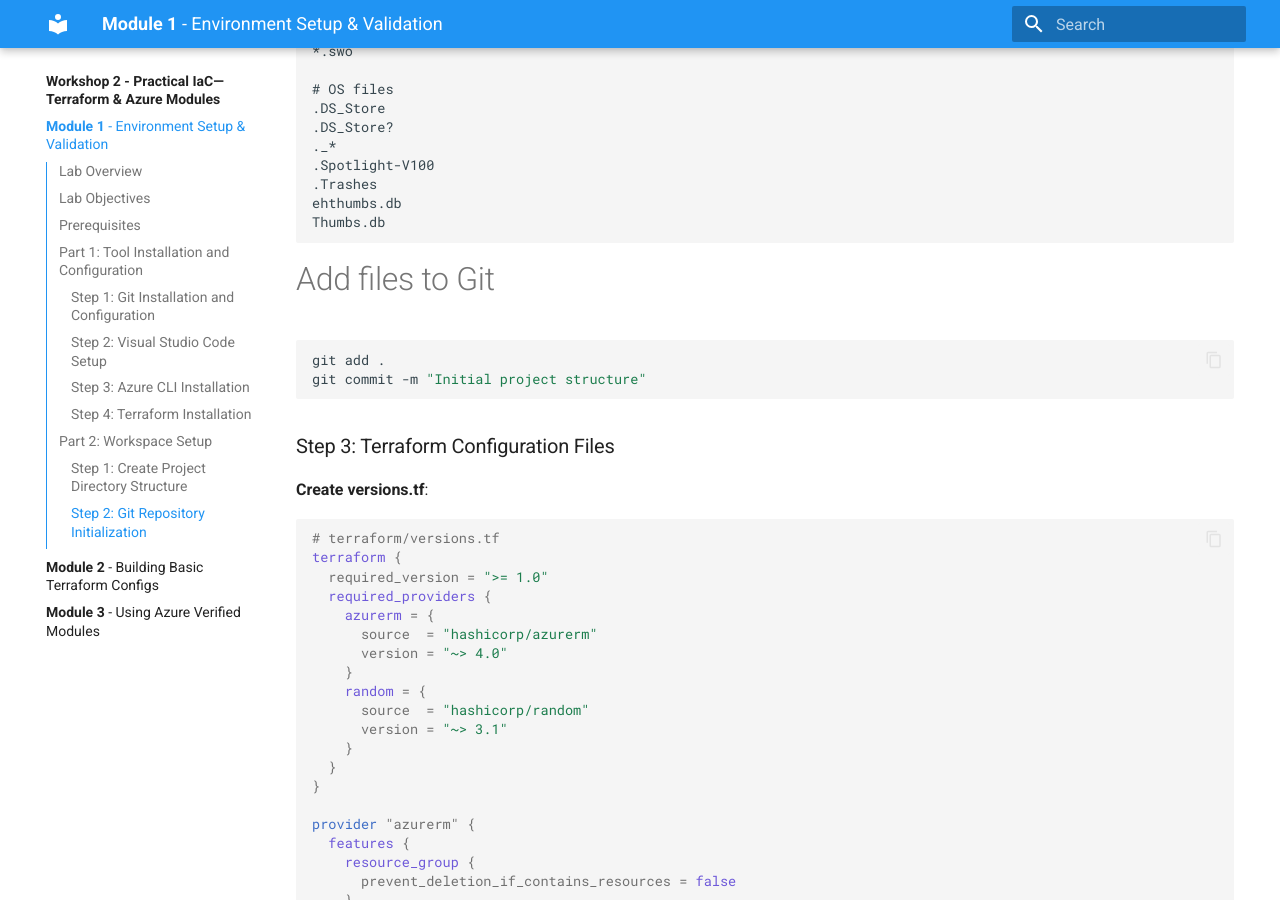
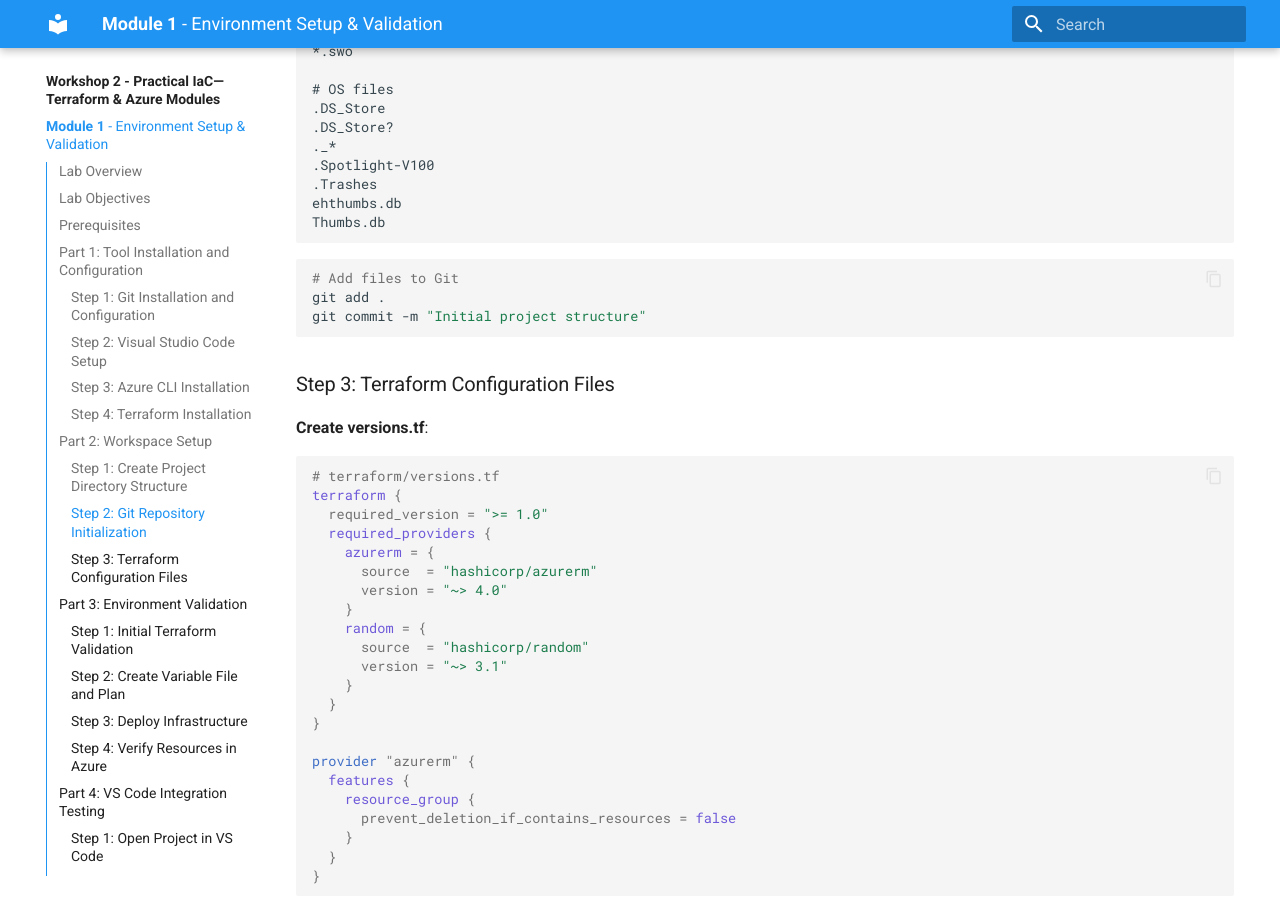
Before and after one commit to lrivallain/ms-alz-workshop, an MkDocs documentation site: the page built from docs/Workshop-2-Practical-IaC-Terraform-Azure-Modules/content/01-environment-setup.md, in a window 1280 px wide and 900 px high, scrolled down 6278 px. Built offline with MkDocs 1.6.1 and Material for MkDocs 9.7.7, drawn with Linux system fonts in a browser that asks for light colours.

````diff
--- a/docs/Workshop-2-Practical-IaC-Terraform-Azure-Modules/content/01-environment-setup.md
+++ b/docs/Workshop-2-Practical-IaC-Terraform-Azure-Modules/content/01-environment-setup.md
@@ -319,9 +319,8 @@ ehthumbs.db
 Thumbs.db
 ```
 
+```bash
 # Add files to Git
-
-```bash
 git add .
 git commit -m "Initial project structure"
 ```
````
